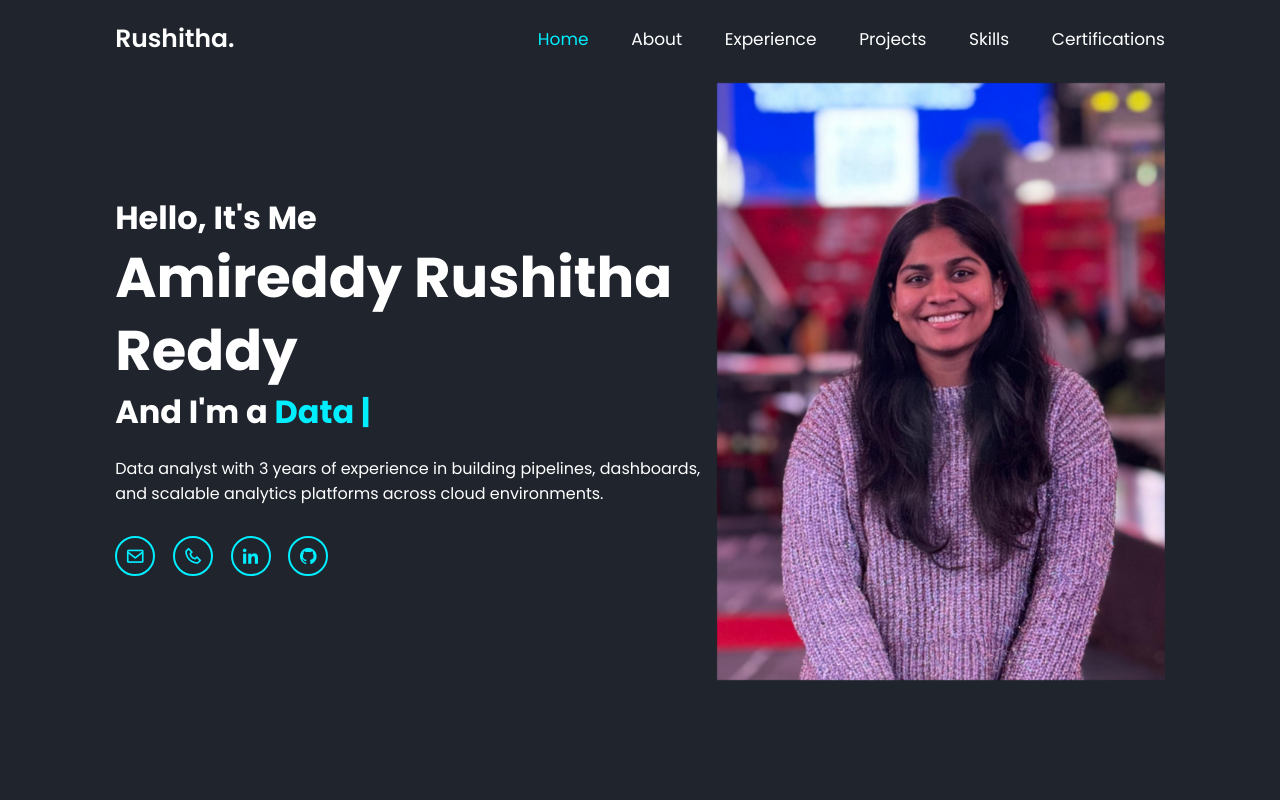
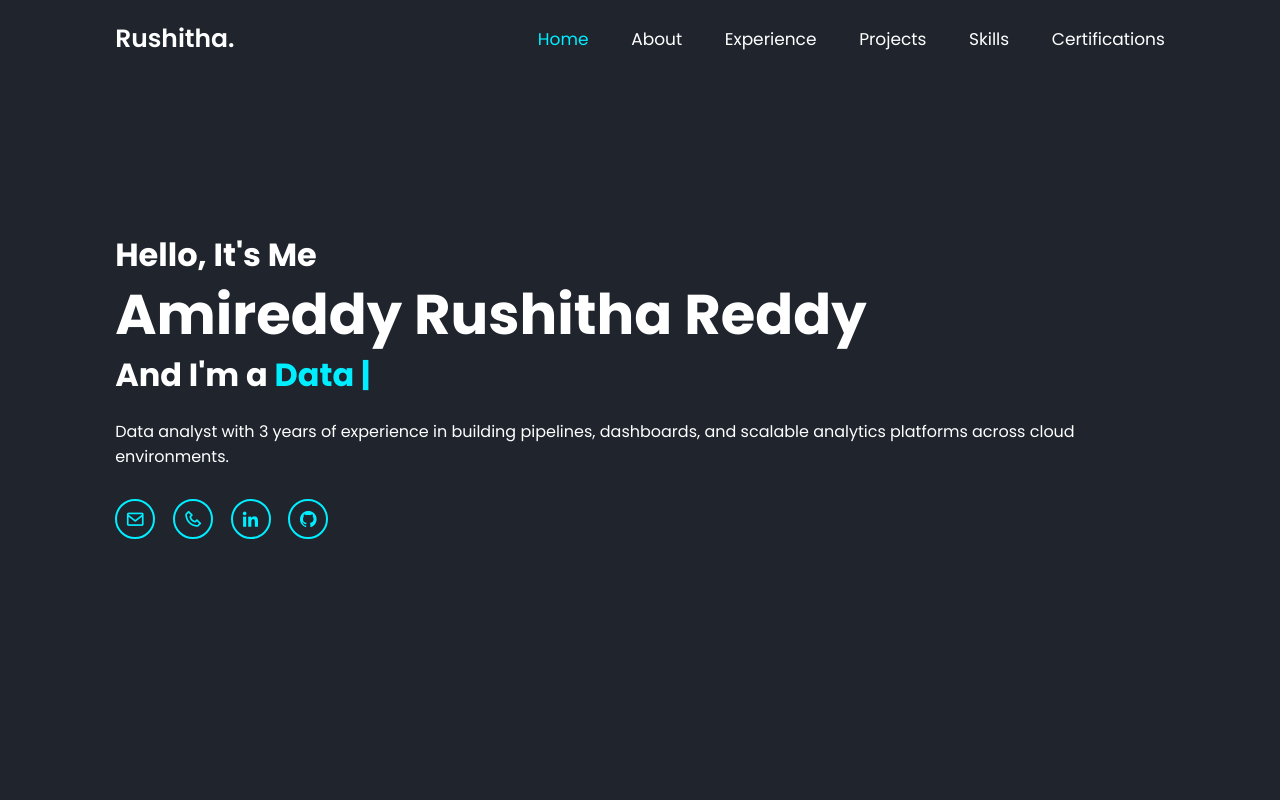
Before and after one commit to RushithaAR/rushitha-portfolio, a plain HTML site: page index.html in a window 1280 px wide. Shown: the top 800 px of the page. Drawn offline with nearby package versions, Linux system fonts and the light colour scheme.

Commit message:
Add files via upload

```diff
--- a/index.html
+++ b/index.html
@@ -46,10 +46,6 @@
                 <a href="https://www.linkedin.com/in/rushitha-reddy-241427341/" target="_blank"><i class='bx bxl-linkedin'></i></a>
                 <a href="https://github.com/RushithaAR" target="_blank"><i class='bx bxl-github'></i></a>
             </div>
-        </div>
-
-        <div class="home-img">
-            <img src="images/home.png" alt="">
         </div>
     </section>
 
```
